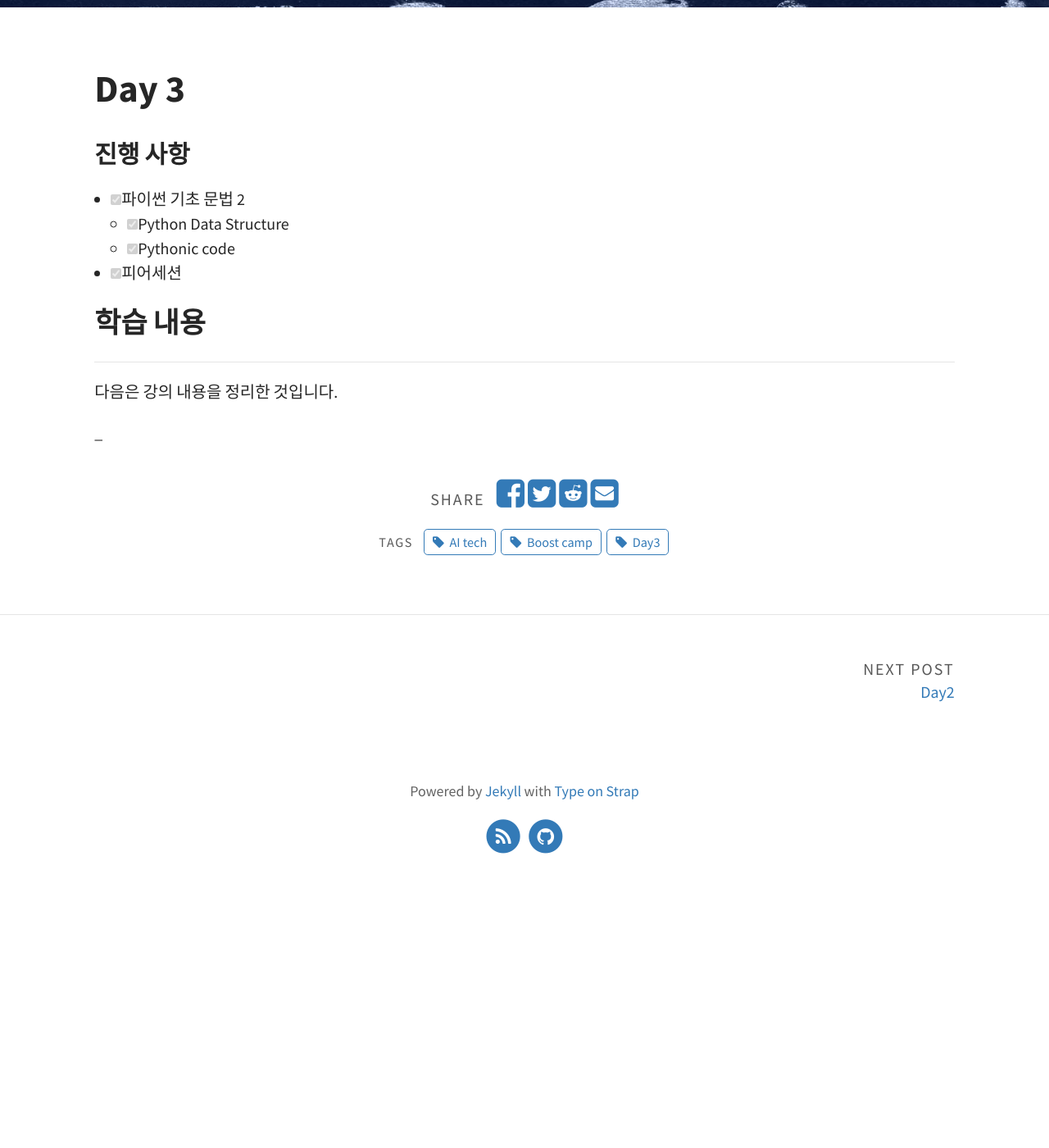
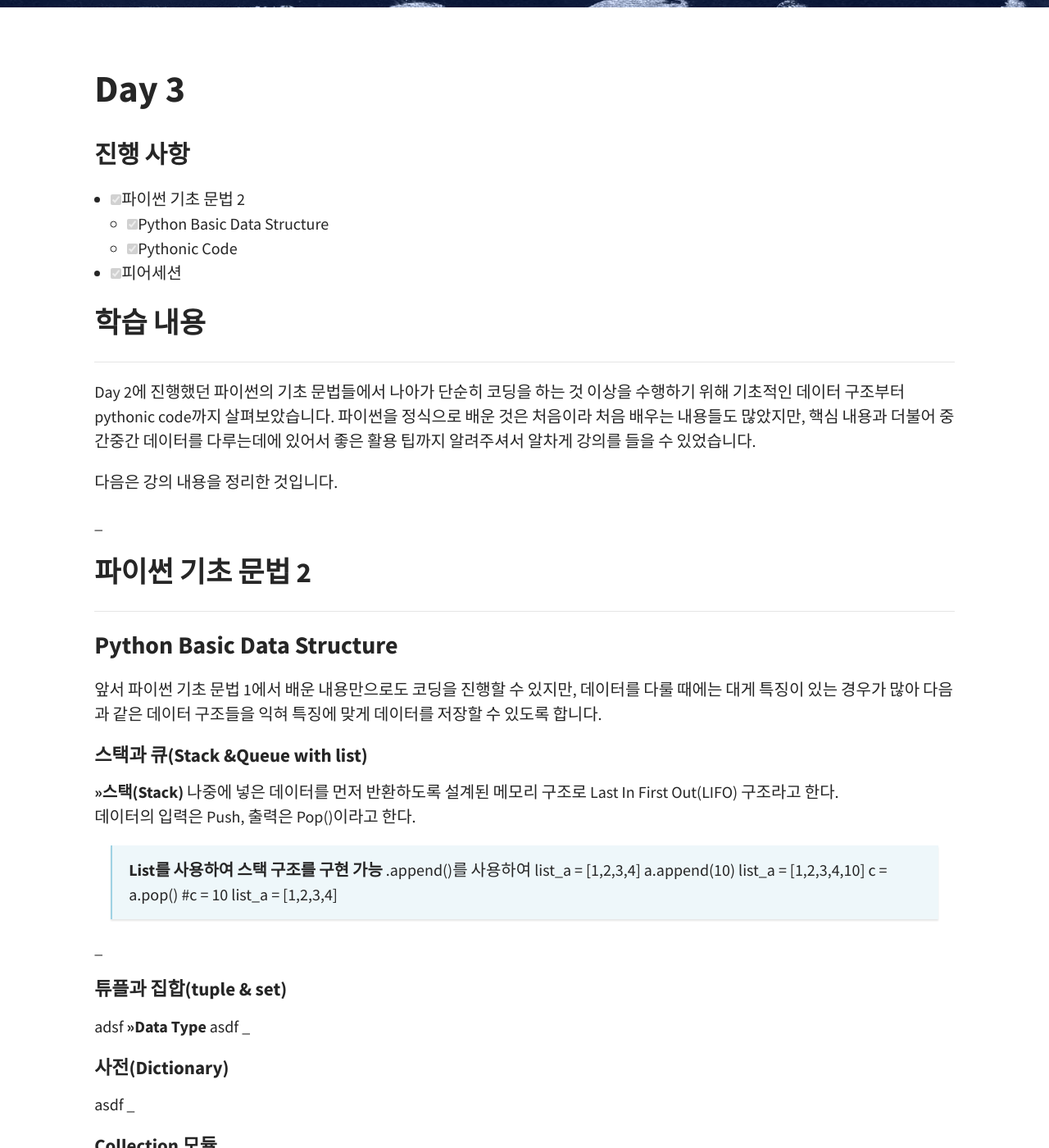
Before and after one commit to JJayy/JJayy.github.io, a Jekyll site: the page built from _posts/2020-01-20-day-3.md, in a window 1280 px wide and 1400 px high, scrolled down 325 px. Shown: the whole window at 82% size. Built offline with Jekyll 4.4.1, drawn with Linux system fonts in a browser that asks for light colours; before the commit the page ends 1407 px from its top, so only the background shows below that; some of the changed text lies outside the part shown.

Commit message:
Update 2020-01-20-day-3.md

```diff
--- a/_posts/2020-01-20-day-3.md
+++ b/_posts/2020-01-20-day-3.md
@@ -15,14 +15,58 @@ tags: [Boost camp, AI tech, Day3]
 
 ### 진행 사항
   - [x] 파이썬 기초 문법 2
-      - [x] Python Data Structure
-      - [x] Pythonic code
+      - [x] Python Basic Data Structure
+      - [x] Pythonic Code
   - [x] 피어세션
 
 
 ## 학습 내용
 ---
+Day 2에 진행했던 파이썬의 기초 문법들에서 나아가 단순히 코딩을 하는 것 이상을 수행하기 위해 기초적인 데이터 구조부터 pythonic code까지 살펴보았습니다. 파이썬을 정식으로 배운 것은 처음이라 처음 배우는 내용들도 많았지만, 핵심 내용과 더불어 중간중간 데이터를 다루는데에 있어서 좋은 활용 팁까지 알려주셔서 알차게 강의를 들을 수 있었습니다.
 
 다음은 강의 내용을 정리한 것입니다.
 
 _
+
+## 파이썬 기초 문법 2
+---
+### Python Basic Data Structure
+앞서 파이썬 기초 문법 1에서 배운 내용만으로도 코딩을 진행할 수 있지만, 데이터를 다룰 때에는 대게 특징이 있는 경우가 많아 다음과 같은 데이터 구조들을 익혀 특징에 맞게 데이터를 저장할 수 있도록 합니다.
+#### **스택과 큐(Stack &Queue with list)**
+**>>스택(Stack)**
+나중에 넣은 데이터를 먼저 반환하도록 설계된 메모리 구조로 Last In First Out(LIFO) 구조라고 한다.
+데이터의 입력은 Push, 출력은 Pop()이라고 한다.
+> **List를 사용하여 스택 구조를 구현 가능**
+> .append()를 사용하여
+> list_a = [1,2,3,4]
+> a.append(10)
+> list_a = [1,2,3,4,10]
+> c = a.pop()  #c = 10
+> list_a = [1,2,3,4]
+
+
+_
+#### **튜플과 집합(tuple & set)**
+adsf
+**>>Data Type**
+asdf
+_
+#### **사전(Dictionary)**
+asdf
+_
+#### **Collection 모듈**
+adf
+_
+
+
+### Pythonic Code
+
+#### **변수(Variable)**
+asdf
+**>>Data Type**
+asdf
+_
+
+
+## 피어 세션
+---
```
